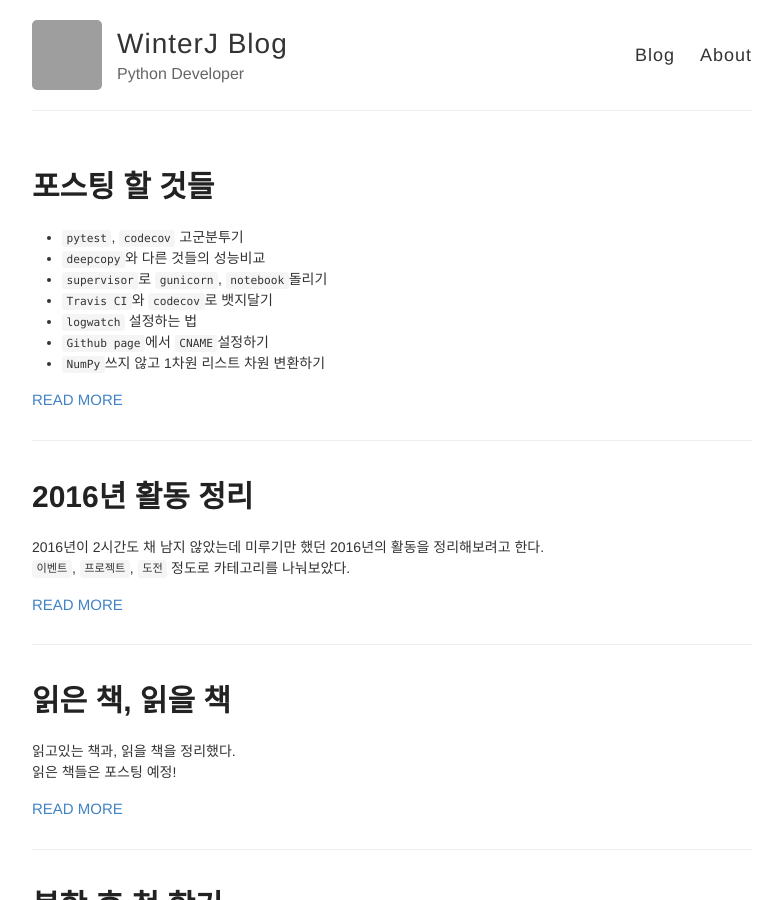
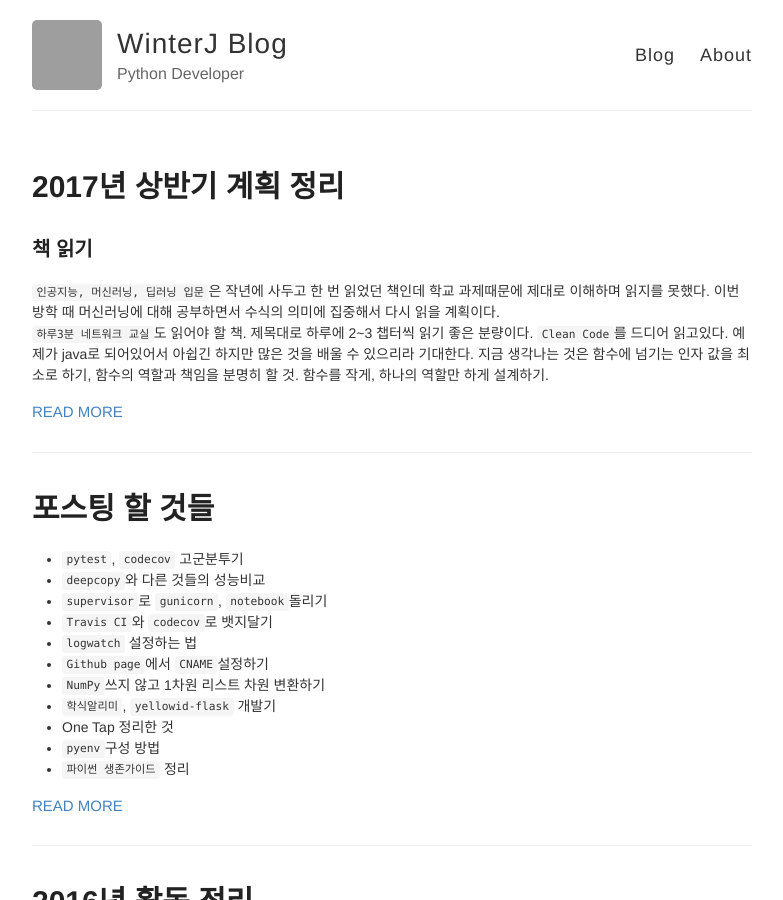
Before and after one commit to winterjung/JungWinter.github.io, a Jekyll site: the page built from index.html, in a window 1280 px wide and 900 px high. Shown: the whole window, without its empty margins (248-1031 px from the left). Built offline with Jekyll 4.4.1, drawn with Linux system fonts in a browser that asks for light colours; grey boxes are pictures that could not be loaded.

Commit message:
1/3 포스팅

```diff
--- a/_posts/2017-1-1-Posts.md
+++ b/_posts/2017-1-1-Posts.md
@@ -11,3 +11,7 @@ tag: 포스팅, 계획
 - `logwatch` 설정하는 법
 - `Github page`에서 `CNAME`설정하기
 - `NumPy`쓰지 않고 1차원 리스트 차원 변환하기
+- `학식알리미`, `yellowid-flask` 개발기
+- One Tap 정리한 것
+- `pyenv`구성 방법
+- `파이썬 생존가이드` 정리
--- /dev/null
+++ b/_posts/2017-1-3-Todo-List.md
@@ -0,0 +1,47 @@
+---
+layout: post
+title: 2017년 상반기 계획 정리
+tag: 프로젝트, 계획
+---
+
+### 책 읽기
+`인공지능, 머신러닝, 딥러닝 입문`은 작년에 사두고 한 번 읽었던 책인데 학교 과제때문에 제대로 이해하며 읽지를 못했다. 이번 방학 때 머신러닝에 대해 공부하면서 수식의 의미에 집중해서 다시 읽을 계획이다.
+`하루3분 네트워크 교실`도 읽어야 할 책. 제목대로 하루에 2~3 챕터씩 읽기 좋은 분량이다.
+`Clean Code`를 드디어 읽고있다. 예제가 java로 되어있어서 아쉽긴 하지만 많은 것을 배울 수 있으리라 기대한다. 지금 생각나는 것은 함수에 넘기는 인자 값을 최소로 하기, 함수의 역할과 책임을 분명히 할 것. 함수를 작게, 하나의 역할만 하게 설계하기.
+
+### 책 독후감 쓰기
+`누워서 읽는 알고리즘`
+`객체지향의 사실과 오해`
+`게놈 익스프레스`
+`파이썬 코딩의 기술`
+
+### 포스팅 할 것들
+[이전 게시글]({{ site.baseurl }}/_posts/2017-1-1-Posts.md)에 적었다.
+
+### 이력서 정리하기
+반년에 한 번 씩은 이력서를 정리해줘야 하는데 벌써 9개월이나 지났다.
+올해 소프트웨어 마에스트로나 다른 이력서가 필요할 시기에 곤란하지 않도록 미리 정리해야겠다.
+Skill, Experience(동아리, 소모임, 알바, 과외, 컨설팅), Project를 중심으로 정리해보자.
+이 블로그의 About 페이지도 같이 정리하기.
+
+### 다음 학기에 듣고 싶은 과목들
+수치해석, 통계학, 컴퓨터응용통계
+도시물류, 교통계획, 조경계획
+컴퓨터구조, 인공지능, 비디오이미지프로세싱
+
+#### 들어야만 하는 것
+제도(3), 객체지향(JAVA)(SCSC)
+
+### 할 것들
+`.ipynb`파일 Github에서 테스트
+winterj.me 도메인 연장
+정보처리산업기사, 리눅스관련 자격증 준비
+머신러닝 공부 커리큘럼 정리하기
+코세라에서 머신러닝(앤드류 응) 강의 수강
+홍콩과기대 교수님 강의 수강
+
+### 그냥 생각
+내가 좋아하는 웹툰(헬퍼, 나이트런)을 따서 Unity로 게임 만들기
+새로운 언어를 배워야할까? 배운다면 C#, Javascript, C++ 중 에서 배워야할까?
+암호학 재밌는데 파이썬으로 뭘 어떻게 할 수 없을까
+나만의 것은 무엇일까
```
